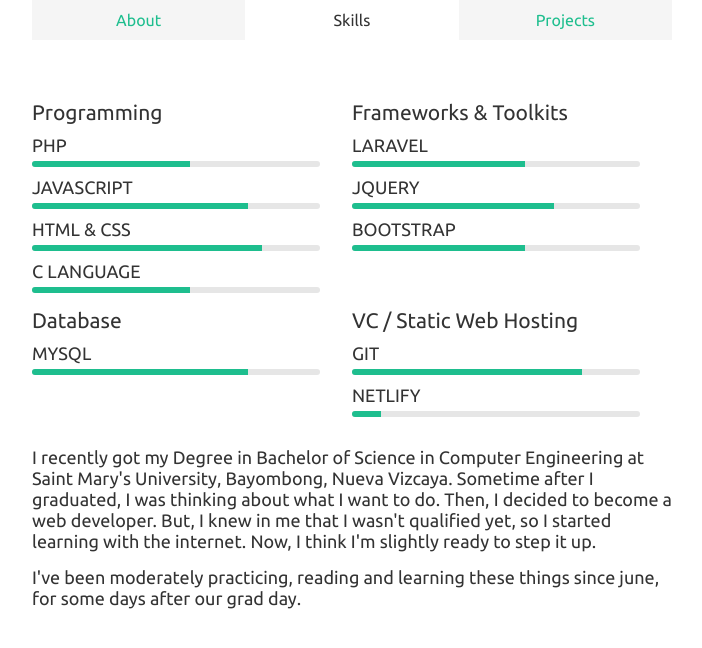
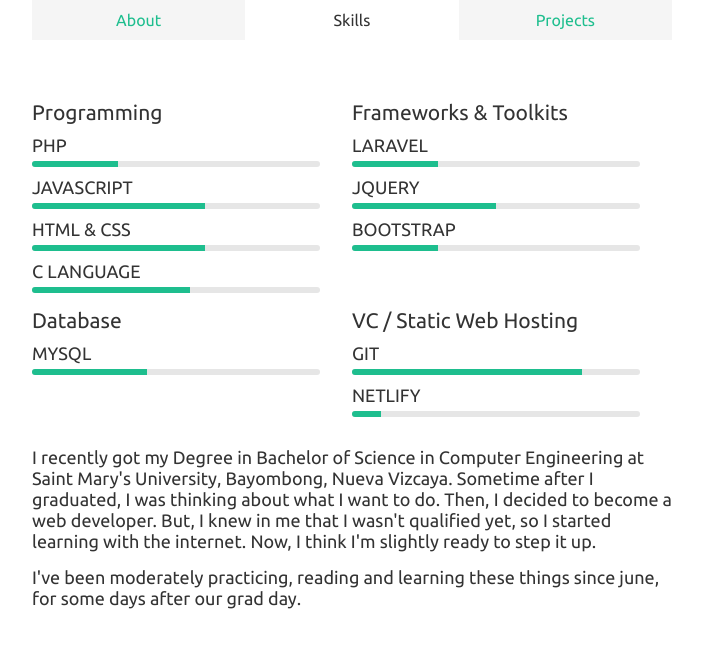
Before and after one commit to Aabill/PF, a plain HTML site: page index.html in a window 1280 px wide. Both pictures are taken after a click on the element "Skills". Shown: the whole page, without its empty margins (288-990 px from the left). Drawn offline with nearby package versions, Linux system fonts and the light colour scheme.

Commit message:
'update-skills'

```diff
--- a/css/index.css
+++ b/css/index.css
@@ -192,28 +192,28 @@ h1, h4, h3 {
 }
 
 .php-bar{
-    width: 55%;
+    width: 30%;
 }
 .js-bar{
-    width: 75%;
+    width: 60%;
 }
 .html-bar{
-    width: 80%;
+    width: 60%;
 }
 .c-bar {
     width: 55%;
 }
 .mysql-bar {
-    width: 75%;
+    width: 40%;
 }
 .laravel-bar {
-    width: 60%;
+    width: 30%;
 }
 .jquery-bar {
-    width: 70%;
+    width: 50%;
 }
 .bootstrap-bar {
-    width: 60%;
+    width: 30%;
 }
 .git-bar {
     width: 80%;
```
